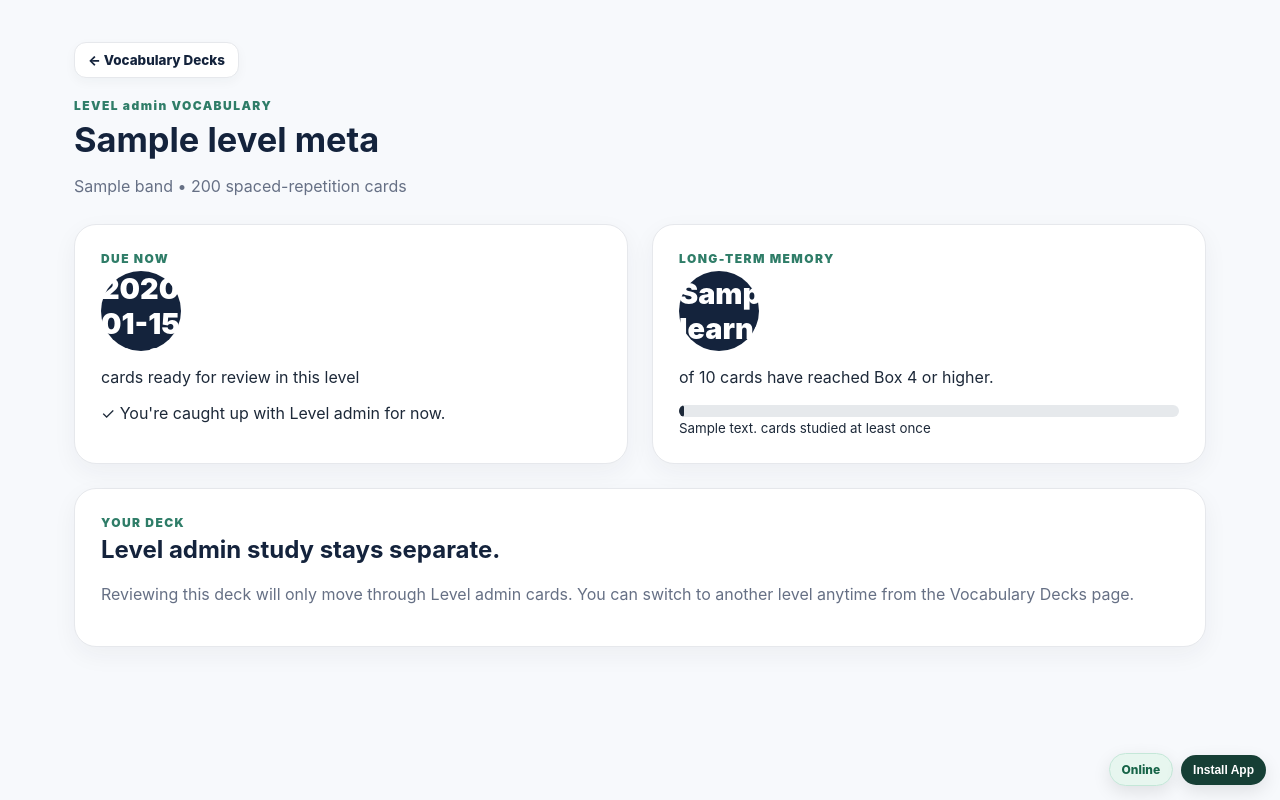
After one commit to ajessiete/clark-global-passport, a Flask app: template clark_global_passport/templates/det_vocabulary_level.html in a window 1280 px wide. The commit adds this page. Run offline with Flask 3, Linux system fonts and the light colour scheme; the template is opened without the code that fills it: most values are stand-ins (such as "Sample title", 1, 10 or a date in 2020).

Commit message:
Add separate 200-card vocabulary decks for all DET levels

```diff
--- a/clark_global_passport/app.py
+++ b/clark_global_passport/app.py
@@ -922,15 +922,41 @@ DET_ITEMS = {level: build_det_items(level) for level in DET_LEVELS}
 
 # 100-word SRS vocabulary deck: Levels 2–6 banks (20 each).
 DET_VOCABULARY = []
-for vocab_level in range(2, 7):
-    for index, (word, meaning, example) in enumerate(DET_WORD_BANKS[vocab_level], start=1):
-        DET_VOCABULARY.append({
-            "key": f"V{vocab_level}-{index:02d}",
-            "level": vocab_level,
-            "word": word,
-            "meaning": meaning,
-            "example": example,
-        })
+
+DET_VOCAB_CARD_TYPES = [
+    ("Meaning", lambda word, meaning, example: (word, meaning, example)),
+    ("Recall", lambda word, meaning, example: (meaning, word, example)),
+    ("In Context", lambda word, meaning, example: (word, meaning, example)),
+    ("Meaning Check", lambda word, meaning, example: (f"What does “{word}” mean?", meaning, example)),
+    ("Sentence Recall", lambda word, meaning, example: (example.replace(word, "_____").replace(word.capitalize(), "_____"), word, meaning)),
+    ("Explain It", lambda word, meaning, example: (word, f"Explain in your own words: {meaning}", example)),
+    ("Use It", lambda word, meaning, example: (word, "Make your own sentence before revealing the model.", example)),
+    ("Academic Use", lambda word, meaning, example: (word, meaning, f"Model use: {example}")),
+    ("Quick Recall", lambda word, meaning, example: (meaning, word, f"Say the word aloud, then compare: {example}")),
+    ("Mastery", lambda word, meaning, example: (word, meaning, f"Final check: {example}")),
+]
+
+for vocab_level in range(1, 7):
+    for word_index, (word, meaning, example) in enumerate(DET_WORD_BANKS[vocab_level], start=1):
+        for card_index, (card_type, builder) in enumerate(DET_VOCAB_CARD_TYPES, start=1):
+            front, back, card_example = builder(word, meaning, example)
+            DET_VOCABULARY.append({
+                "key": f"V{vocab_level}-{word_index:02d}-{card_index:02d}",
+                "level": vocab_level,
+                "word": word,
+                "meaning": meaning,
+                "example": card_example,
+                "front": front,
+                "back": back,
+                "card_type": card_type,
+                "word_number": word_index,
+                "card_number": card_index,
+            })
+
+DET_VOCABULARY_BY_LEVEL = {
+    level: [item for item in DET_VOCABULARY if item["level"] == level]
+    for level in DET_LEVELS
+}
 
 def det_level_progress(student_id, level):
     rows = DETPracticeProgress.query.filter_by(student_id=student_id, level=level).all()
@@ -995,15 +1021,37 @@ def get_det_item(level, item_key):
 def get_vocab_item(vocab_key):
     return next((item for item in DET_VOCABULARY if item["key"] == vocab_key), None)
 
-def vocab_due_rows(student_id):
+def vocab_due_rows(student_id, level=None):
     now = datetime.utcnow()
     progress = {row.vocab_key: row for row in DETVocabularyProgress.query.filter_by(student_id=student_id).all()}
+    source = DET_VOCABULARY_BY_LEVEL.get(level, []) if level else DET_VOCABULARY
     due = []
-    for item in DET_VOCABULARY:
+    for item in source:
         row = progress.get(item["key"])
         if row is None or row.next_review_at is None or row.next_review_at <= now:
             due.append((item, row))
     return due
+
+def vocab_level_summary(student_id, level):
+    deck = DET_VOCABULARY_BY_LEVEL[level]
+    keys = {item["key"] for item in deck}
+    rows = DETVocabularyProgress.query.filter(
+        DETVocabularyProgress.student_id == student_id,
+        DETVocabularyProgress.vocab_key.in_(keys)
+    ).all()
+    learned = sum(1 for row in rows if row.box >= 4)
+    due = vocab_due_rows(student_id, level)
+    reviewed = sum(1 for row in rows if (row.reviews or 0) > 0)
+    return {
+        "level": level,
+        "meta": DET_LEVELS[level],
+        "total": len(deck),
+        "learned": learned,
+        "reviewed": reviewed,
+        "due": len(due),
+        "next_card": due[0][0] if due else None,
+        "percent": round((learned / len(deck)) * 100) if deck else 0,
+    }
 
 ESSAY_WRITESHOPS = [
     {
@@ -2234,16 +2282,46 @@ def det_vocabulary():
     if not user or user.role != "student":
         return redirect(url_for("login"))
 
-    due = vocab_due_rows(user.id)
-    progress_rows = DETVocabularyProgress.query.filter_by(student_id=user.id).all()
-    learned = sum(1 for row in progress_rows if row.box >= 4)
+    decks = [vocab_level_summary(user.id, level) for level in DET_LEVELS]
     return render_template(
         "det_vocabulary.html",
-        due_count=len(due),
-        learned=learned,
-        total=len(DET_VOCABULARY),
-        next_card=due[0][0] if due else None,
-    )
+        decks=decks,
+        total_cards=len(DET_VOCABULARY),
+        total_due=sum(deck["due"] for deck in decks),
+        total_learned=sum(deck["learned"] for deck in decks),
+    )
+
+
+@app.route("/det-vocabulary/level/<int:level>")
+def det_vocabulary_level(level):
+    user = current_user()
+    if not user or user.role != "student":
+        return redirect(url_for("login"))
+    if level not in DET_LEVELS:
+        return redirect(url_for("det_vocabulary"))
+
+    summary = vocab_level_summary(user.id, level)
+    return render_template(
+        "det_vocabulary_level.html",
+        level=level,
+        summary=summary,
+        level_meta=DET_LEVELS[level],
+    )
+
+
+@app.route("/det-vocabulary/level/<int:level>/start")
+def det_vocabulary_start(level):
+    user = current_user()
+    if not user or user.role != "student":
+        return redirect(url_for("login"))
+    if level not in DET_LEVELS:
+        return redirect(url_for("det_vocabulary"))
+
+    due = vocab_due_rows(user.id, level)
+    if not due:
+        flash(f"Level {level} vocabulary is caught up for now.", "success")
+        return redirect(url_for("det_vocabulary_level", level=level))
+    return redirect(url_for("det_vocab_card", vocab_key=due[0][0]["key"]))
 
 
 @app.route("/det-vocabulary/<vocab_key>", methods=["GET", "POST"])
@@ -2256,6 +2334,7 @@ def det_vocab_card(vocab_key):
     if not item:
         return redirect(url_for("det_vocabulary"))
 
+    level = item["level"]
     row = DETVocabularyProgress.query.filter_by(student_id=user.id, vocab_key=vocab_key).first()
     if not row:
         row = DETVocabularyProgress(student_id=user.id, vocab_key=vocab_key, next_review_at=datetime.utcnow())
@@ -2266,30 +2345,31 @@ def det_vocab_card(vocab_key):
         rating = request.form.get("rating", "good")
         intervals = {
             "again": (0, 0),
-            "hard": (max(1, row.box), 1),
-            "good": (min(5, row.box + 1), [1, 3, 7, 14, 30, 60][min(5, row.box + 1)]),
-            "easy": (min(5, row.box + 2), [1, 3, 7, 14, 30, 60][min(5, row.box + 2)]),
+            "hard": (max(1, row.box or 0), 1),
+            "good": (min(5, (row.box or 0) + 1), [1, 3, 7, 14, 30, 60][min(5, (row.box or 0) + 1)]),
+            "easy": (min(5, (row.box or 0) + 2), [1, 3, 7, 14, 30, 60][min(5, (row.box or 0) + 2)]),
         }
         new_box, days = intervals.get(rating, intervals["good"])
         row.box = new_box
-        row.reviews += 1
+        row.reviews = (row.reviews or 0) + 1
         if rating in {"good", "easy"}:
-            row.correct_reviews += 1
+            row.correct_reviews = (row.correct_reviews or 0) + 1
         row.last_reviewed_at = datetime.utcnow()
         row.next_review_at = datetime.utcnow() + timedelta(days=days)
         db.session.commit()
 
-        due = vocab_due_rows(user.id)
+        due = vocab_due_rows(user.id, level)
         if due:
             return redirect(url_for("det_vocab_card", vocab_key=due[0][0]["key"]))
-        flash("Vocabulary review complete for now.", "success")
-        return redirect(url_for("det_vocabulary"))
+        flash(f"Level {level} vocabulary review complete for now.", "success")
+        return redirect(url_for("det_vocabulary_level", level=level))
 
     return render_template(
         "det_vocab_card.html",
         item=item,
         progress=row,
-        remaining=len(vocab_due_rows(user.id)),
+        remaining=len(vocab_due_rows(user.id, level)),
+        level_meta=DET_LEVELS[level],
     )
 
 
--- a/clark_global_passport/static/css/style.css
+++ b/clark_global_passport/static/css/style.css
@@ -853,3 +853,16 @@ th{font-size:.78rem;color:var(--muted);text-transform:uppercase;letter-spacing:.
 .det-map-node.locked span{
     font-size:1rem;
 }
+
+
+/* Level vocabulary decks v10.8.4 */
+.vocab-overview-stats{display:grid;grid-template-columns:repeat(3,1fr);gap:12px;margin-bottom:18px}
+.vocab-overview-stats>div{background:#fff;border:1px solid rgba(15,39,70,.08);border-radius:16px;padding:17px;display:grid}
+.vocab-overview-stats strong{font-size:1.7rem;color:#102b50}.vocab-overview-stats span{font-size:.78rem;color:#68737e}
+.vocab-deck-grid{display:grid;grid-template-columns:repeat(3,minmax(0,1fr));gap:14px}
+.vocab-deck-card{display:block;text-decoration:none;color:inherit;background:#fff;border:1px solid rgba(15,39,70,.09);border-radius:18px;padding:18px;transition:.18s ease}
+.vocab-deck-card:hover{transform:translateY(-2px);box-shadow:0 12px 28px rgba(15,39,70,.08)}
+.vocab-deck-card h2{margin:.2rem 0}.vocab-deck-card p{margin:.35rem 0 10px}.deck-open{display:block;margin-top:13px;font-weight:850;color:#23755a}
+.vocab-method-note{margin-top:18px}.vocab-card-type{text-align:center;text-transform:uppercase;letter-spacing:.09em;font-size:.72rem;font-weight:900;color:#68737e;margin-bottom:12px}
+@media(max-width:850px){.vocab-deck-grid{grid-template-columns:repeat(2,minmax(0,1fr))}}
+@media(max-width:560px){.vocab-deck-grid,.vocab-overview-stats{grid-template-columns:1fr}}
--- a/clark_global_passport/static/js/pwa.js
+++ b/clark_global_passport/static/js/pwa.js
@@ -44,7 +44,7 @@ document.addEventListener("DOMContentLoaded", () => {
   }
 
   if ("serviceWorker" in navigator) {
-    navigator.serviceWorker.register("/sw.js?v=10.8.1").catch(err => {
+    navigator.serviceWorker.register("/sw.js?v=10.8.4").catch(err => {
       console.warn("Service worker registration failed:", err);
     });
   }
--- a/clark_global_passport/static/sw.js
+++ b/clark_global_passport/static/sw.js
@@ -1,4 +1,4 @@
-const CACHE_NAME = "clark-global-v10-8-1";
+const CACHE_NAME = "clark-global-v10-8-4";
 const OFFLINE_URL = "/offline";
 const SHELL = [
   OFFLINE_URL,
--- a/clark_global_passport/templates/base.html
+++ b/clark_global_passport/templates/base.html
@@ -9,7 +9,7 @@
     <link rel="manifest" href="{{ url_for('static', filename='manifest.webmanifest') }}">
     <link rel="apple-touch-icon" href="{{ url_for('static', filename='icons/icon-192.png') }}">
     <title>{% block title %}Clark Global Passport{% endblock %}</title>
-    <link rel="stylesheet" href="{{ url_for('static', filename='css/style.css') }}?v=10.8.1">
+    <link rel="stylesheet" href="{{ url_for('static', filename='css/style.css') }}?v=10.8.4">
 </head>
 <body>
 <div class="pwa-utility">
@@ -51,11 +51,11 @@
     {% endwith %}
     {% block content %}{% endblock %}
 </main>
-<script src="{{ url_for('static', filename='js/pwa.js') }}?v=10.8.1"></script>
+<script src="{{ url_for('static', filename='js/pwa.js') }}?v=10.8.4"></script>
 <script src="{{ url_for('static', filename='js/drafts.js') }}"></script>
-<script src="{{ url_for('static', filename='js/account_delete.js') }}?v=10.8.1"></script>
-<script src="{{ url_for('static', filename='js/teacher_promotion.js') }}?v=10.8.1"></script>
-<script src="{{ url_for('static', filename='js/rich_editor.js') }}?v=10.8.1"></script>
-<script src="{{ url_for('static', filename='js/det_learning.js') }}?v=10.8.1"></script>
+<script src="{{ url_for('static', filename='js/account_delete.js') }}?v=10.8.4"></script>
+<script src="{{ url_for('static', filename='js/teacher_promotion.js') }}?v=10.8.4"></script>
+<script src="{{ url_for('static', filename='js/rich_editor.js') }}?v=10.8.4"></script>
+<script src="{{ url_for('static', filename='js/det_learning.js') }}?v=10.8.4"></script>
 </body>
 </html>
--- a/clark_global_passport/templates/det_prep.html
+++ b/clark_global_passport/templates/det_prep.html
@@ -14,7 +14,7 @@
         <div>
             <p class="eyebrow">DET LEARNING PATH</p>
             <h2>6 Levels • 600 Practice Items</h2>
-            <p class="muted">Work through themed lessons at your level. Complete 80/100 to unlock the next level.</p>
+            <p class="muted">Choose any level that matches you. Inside each level, themed units unlock one at a time.</p>
         </div>
         <a class="button" href="{{ url_for('det_course') }}">Start Learning →</a>
     </div>
@@ -28,7 +28,7 @@
     {% endfor %}
     </div>
     <div class="vocab-launch">
-        <div><strong>100-Word Vocabulary Review</strong><span>{{ due_vocab }} cards due now</span></div>
+        <div><strong>6 Level Vocabulary Decks • 1,200 Cards</strong><span>{{ due_vocab }} cards due now across all levels</span></div>
         <a class="button secondary small" href="{{ url_for('det_vocabulary') }}">Review Vocabulary →</a>
     </div>
 </section>
--- /dev/null
+++ b/clark_global_passport/templates/det_vocabulary_level.html
@@ -0,0 +1,36 @@
+{% extends "base.html" %}
+{% block content %}
+<a class="back-button" href="{{ url_for('det_vocabulary') }}">← Vocabulary Decks</a>
+<div class="page-title">
+    <p class="eyebrow">LEVEL {{ level }} VOCABULARY</p>
+    <h1>{{ level_meta.name }}</h1>
+    <p>{{ level_meta.band }} • 200 spaced-repetition cards</p>
+</div>
+
+<div class="grid two">
+<section class="card">
+    <p class="eyebrow">DUE NOW</p>
+    <div class="score-main">{{ summary.due }}</div>
+    <p>cards ready for review in this level</p>
+    {% if summary.next_card %}
+    <a class="button" href="{{ url_for('det_vocabulary_start', level=level) }}">Start Level {{ level }} Review →</a>
+    {% else %}
+    <div class="year-complete-message">✓ You're caught up with Level {{ level }} for now.</div>
+    {% endif %}
+</section>
+
+<section class="card">
+    <p class="eyebrow">LONG-TERM MEMORY</p>
+    <div class="score-main">{{ summary.learned }}</div>
+    <p>of {{ summary.total }} cards have reached Box 4 or higher.</p>
+    <div class="passport-progress-track"><div class="passport-progress-fill" style="width:{{ summary.percent }}%"></div></div>
+    <small>{{ summary.reviewed }} cards studied at least once</small>
+</section>
+</div>
+
+<section class="card">
+    <p class="eyebrow">YOUR DECK</p>
+    <h2>Level {{ level }} study stays separate.</h2>
+    <p class="muted">Reviewing this deck will only move through Level {{ level }} cards. You can switch to another level anytime from the Vocabulary Decks page.</p>
+</section>
+{% endblock %}
```
Also changed, not shown: clark_global_passport/templates/det_vocab_card.html (+4 -3 lines), clark_global_passport/templates/det_vocabulary.html (+30 -14 lines), clark_global_passport/README.md.
